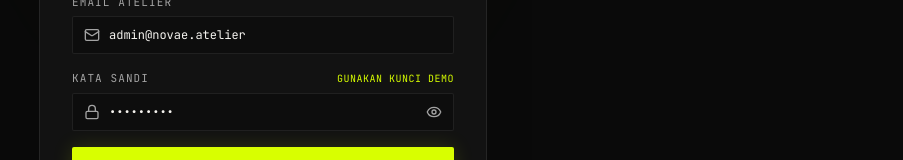
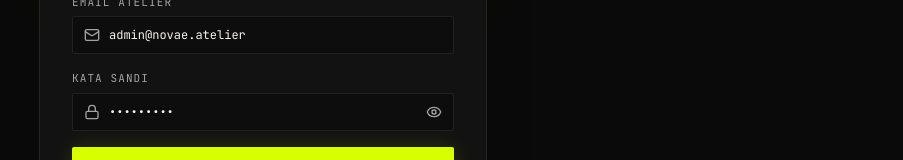
Before and after one commit to destadrns/NOVAE, a React (Vite) app in the folder admin/: page /login in a window 1280 px wide. Shown: the part 340-500 px from the top of the page, without its empty margins (377-1280 px from the left). Built offline with nearby package versions, Linux system fonts and the light colour scheme; no server answers.

Commit message:
chore: clean database customers and orders for simulation & remove demo account toggles from frontend and admin

```diff
--- a/admin/src/pages/Login/AdminLoginPage.tsx
+++ b/admin/src/pages/Login/AdminLoginPage.tsx
@@ -40,12 +40,6 @@ export const AdminLoginPage: React.FC = () => {
     } finally {
       setIsLoading(false);
     }
-  };
-
-  const handleDemoFill = () => {
-    setEmail('admin@novae.atelier');
-    setPassword('novae2026');
-    setError('');
   };
 
   return (
@@ -105,21 +99,12 @@ export const AdminLoginPage: React.FC = () => {
           </div>
 
           <div className="space-y-1.5">
-            <div className="flex items-center justify-between">
             <label
               htmlFor="password"
               className="block text-[11px] font-mono uppercase tracking-widest text-muted"
             >
               {t.auth.passwordLabel}
             </label>
-              <button
-                type="button"
-                onClick={handleDemoFill}
-                className="text-[10px] font-mono uppercase tracking-wider text-accent-lime hover:underline"
-              >
-                {t.auth.demoKeyBtn}
-              </button>
-            </div>
             <div className="relative flex items-center">
               <Lock className="w-4 h-4 text-muted absolute left-3 pointer-events-none" />
               <input
```
Also changed, not shown: 1 other file (tests, documents, lock files or other folders). Lines whose indentation alone changed are shown as unchanged.
